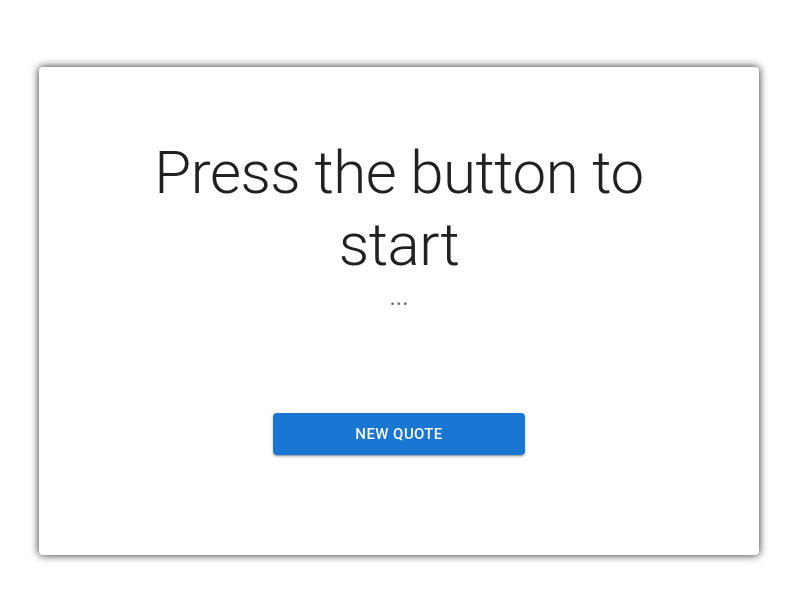
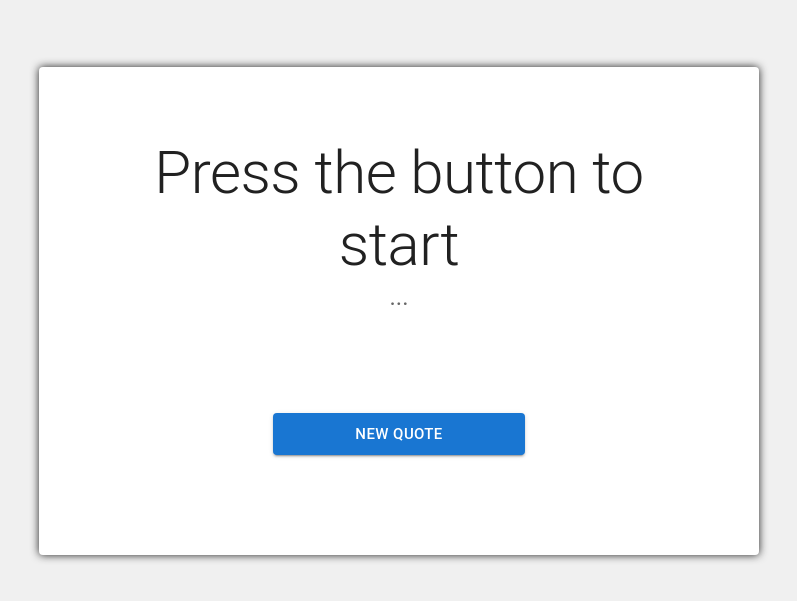
Before and after one commit to MSiestoGarabana/random-quote-generator-libraries, a React (Create React App) app: page / in a window 1280 px wide. Shown: the part 433-1034 px from the top of the page, without its empty margins (461-1258 px from the left). Built offline with nearby package versions, Linux system fonts and the light colour scheme.

Commit message:
update body background color

```diff
--- a/src/index.css
+++ b/src/index.css
@@ -5,6 +5,7 @@ body {
     sans-serif;
   -webkit-font-smoothing: antialiased;
   -moz-osx-font-smoothing: grayscale;
+  background-color: rgb(240, 240, 240);
 }
 
 code {
```
